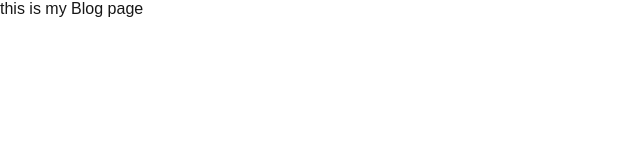
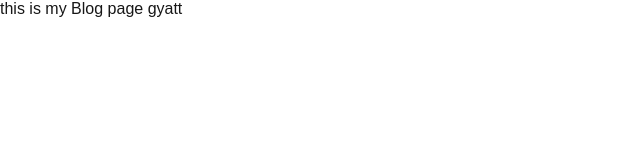
Before and after one commit to Fahad-beep/NextJs-Projects, a Next.js app in the folder hunting-coder/: page /blog in a window 1280 px wide. Shown: the top 160 px of the page, without its empty margins (0-640 px from the left). Built offline with nearby package versions, Linux system fonts and the light colour scheme.

Commit message:
changes blog page

```diff
--- a/hunting-coder/pages/blog.js
+++ b/hunting-coder/pages/blog.js
@@ -1,7 +1,7 @@
 import React from "react";
 
 const blog = () => {
-  return <div>this is my Blog page</div>;
+  return <div>this is my Blog page gyatt</div>;
 };
 
 export default blog;
```
